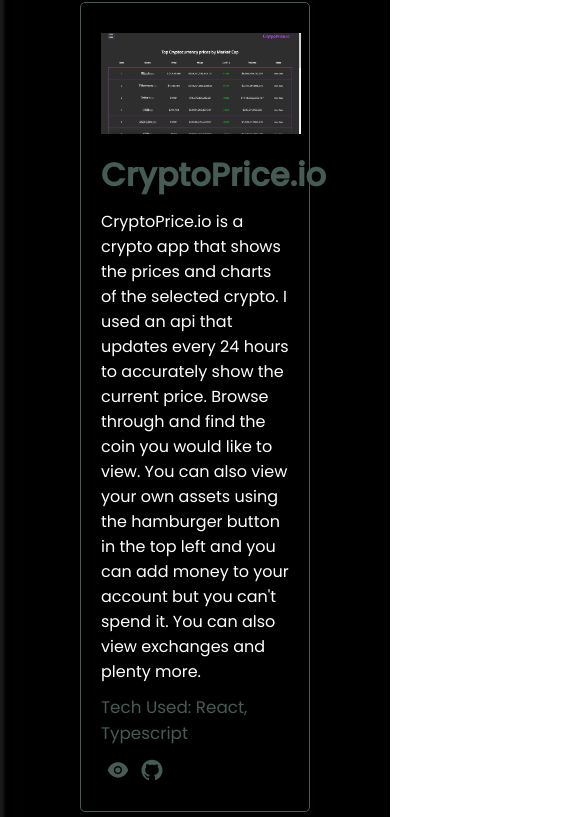
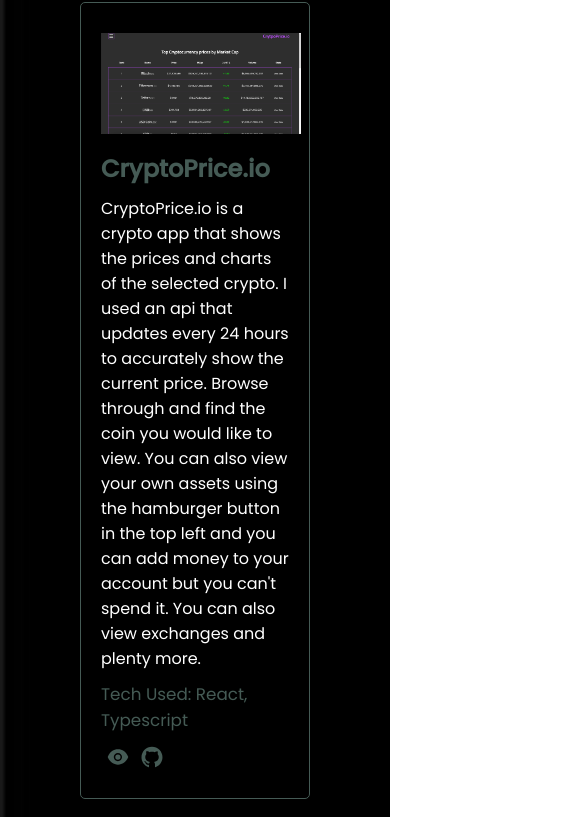
Before and after one commit to darionjoness/RevisedPortfolioSite, a React (Vite) app: page / in a window 390 px wide. Shown: the part 1365-2182 px from the top of the page, 585 px wide, since content can reach past the window. Built offline with nearby package versions, Linux system fonts and the light colour scheme.

Commit message:
fixed mobile nav and header

```diff
--- a/src/App.css
+++ b/src/App.css
@@ -79,10 +79,9 @@
   background-color: #000;
   height: 100%;
   width: 100%;
-  position: absolute;
+  position: fixed;
   z-index: 25;
   padding: 20px;
-  position: absolute;
   right: -100vw;
   opacity: 0;
   pointer-events: none;
@@ -130,6 +129,7 @@
   background-size: cover;
   background-position: left;
   color: #fff;
+  width: 100%;
 }
 
 .about::after{
@@ -231,6 +231,7 @@
   color: var(--primary-color);
   padding: 30px 40px;
   position: relative;
+  width: 100%;
 }
 
 .projects::after{
@@ -413,10 +414,15 @@
     opacity: 1;
     pointer-events: all;
     position: fixed;
+    display: block;
   }
 
   .skillsGrid{
     grid-template-columns: repeat(2, 1fr);
+  }
+
+  .projectText h1{
+    font-size: 1.5rem;
   }
 }
 
```
